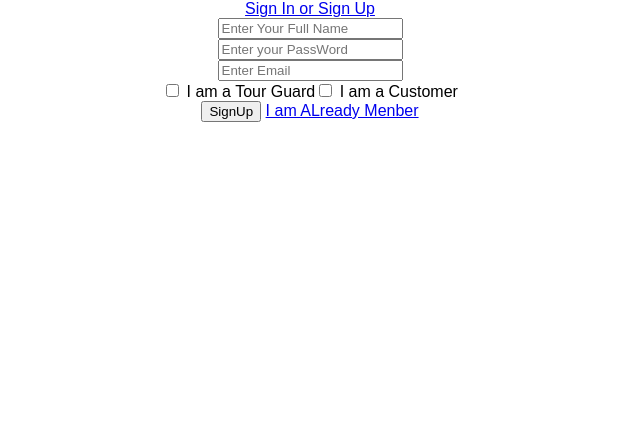
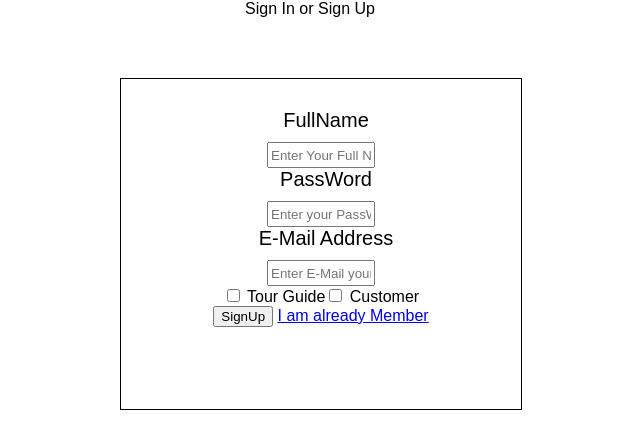
Before and after one commit to wanderlust-bw/wanderlust-FE-Manju, a React (Create React App) app in the folder wonderlust/: page /SignUp in a window 1280 px wide. Shown: the top 448 px of the page, without its empty margins (330-970 px from the left). Built offline with nearby package versions, Linux system fonts and the light colour scheme.

Commit message:
signin and signup form i working

```diff
--- a/wonderlust/src/Components/SignIn.js
+++ b/wonderlust/src/Components/SignIn.js
@@ -1,5 +1,5 @@
 import React from "react"
-import { Link } from "react-router-dom"
+import { Link, NavLink } from "react-router-dom"
 
 
 class SignIn extends React.Component {
@@ -21,7 +21,11 @@ class SignIn extends React.Component {
         this.setState({ [name]: e.target.value })
 
     }
-
+    handleSubmit = e => {
+        e.preventDefault();
+        console.log("This form was submitted with following data");
+        console.log(this.state)
+    }
 
     render() {
         return (
@@ -31,27 +35,27 @@ class SignIn extends React.Component {
                     <div>
 
                         <div>
-                            <Link to="/SignIn">Sign In or </Link>
-                            <Link to="/SignUp">Sign Up</Link>
+                            <NavLink className="navlink1" to="/SignIn">Sign In or </NavLink>
+                            <NavLink className="navlink1"to="/SignUp">Sign Up</NavLink>
                         </div>
-                        <div>
+                        <div className="siginform">
                             <form onSubmit={this.handleSubmit}>
                                 <div>
                                     <div>
                                         <span>Email Address</span>
                                     </div>
-                                    <input type="email" id="email" placeholder="Enter your email" name="email" value={this.state.email} onChange={this.handleChange} />
+                                    <input  className="inputtext" type="email" id="email" placeholder="Enter your email" name="email" value={this.state.email} onChange={this.handleChange} />
                                 </div>
 
                                 <div>
                                     <div>
                                         <span>PassWord</span>
                                     </div>
-                                    <input type="password" id="password" placeholder="Enter PassWord" name="password" value={this.state.password} onChange={this.handleChange} />
+                                    <input  className="inputtext" type="password" id="password" placeholder="Enter Password" name="password" value={this.state.password} onChange={this.handleChange} />
                                 </div>
 
                                 <div>
-                                    <button type="submit" >Sign In</button><a href="#" className="accountlink" to="/SignUp">Create an account</a>
+                                    <button  className="button" type="submit" >Sign In</button><a href="#" className="accountlink" to="/SignUp">Create an account</a>
                                 </div>
                             </form>
                         </div>
--- a/wonderlust/src/Components/SignUpForm.js
+++ b/wonderlust/src/Components/SignUpForm.js
@@ -1,5 +1,6 @@
 import React from "react"
-import {Link}from "react-router-dom"
+import {Link, NavLink}from "react-router-dom"
+import "./form.css"
 
 
 class Signup extends React.Component {
@@ -8,7 +9,7 @@ class Signup extends React.Component {
         this.state = {
             email: "",
             password: "",
-            username: "",
+            name: "",
             hasAgreed: false
 
         }
@@ -28,34 +29,60 @@ class Signup extends React.Component {
         console.log(this.state)
     }
 
-    setGender(event) {
-        console.log(event.target.value);
-      }
+
+
+
+
 
     render() {
+
             return (
-            <div>
-                 <Link to="/SignIn">Sign In or </Link>
-          <Link to="/SignUp">Sign Up</Link>
-                <form className="signup" onchange={this. handleSubmit}>
-                    <div>
-                    <input type="text" id="username" placeholder="Enter Your Full Name" name="username" value={this.state.name}  onChange={this.handleChange} />
+              <div className="maindivs">
+              <div className="App">
+               <div className="maindiv maindiv1">
                </div>
-                    <div>
-                    <input type="password" id="password" placeholder="Enter your PassWord" name="password" value={this.state.password} onChange={this.handleChange} />
+              <div className="maindiv maindiv2">
+
+                <div className="nav">
+                  <NavLink className="navlink1" to="/SignIn" >Sign In or </NavLink>
+                  <NavLink className="navlink1" to="/SignUp">Sign Up</NavLink>
                 </div>
-                    <div>
-                    <input type="Email" id="email" placeholder="Enter Email" name="Email" value={this.state.email}  onChange={this.handleChange} />
+                <div className="siginform">
+                    <form onSubmit={this.handleSubmit}>
+                        <div >
+                        <div className="text">
+                        <div>FullName</div>
                         </div>
-                    <div >
-                    <input type="checkbox" name="hasAgreed" /> <span>I am a Tour Guard</span>
-                    <input type="checkbox" name="hasAgreed" /> <span>I am a Customer</span>
-                    </div>
-                    <div>
-                    <button type="submit">SignUp</button>  <a href="#">I am ALready Menber</a>
+                        <input className="inputtext"  type="text" id="name" placeholder="Enter Your Full Name name" name="name" value={this.state.name} onChange={this.handleChange} />
                         </div>
 
+                        <div >
+                        <div className="text">
+                        <span>PassWord</span>
+                        </div>
+                        <input className="inputtext"  type="text" id="password" placeholder="Enter your PassWord" name="password" value={this.state.password} onChange={this.handleChange} />
+                        </div>
+
+                        <div >
+                        <div className="text">
+                        <span>E-Mail Address</span>
+                        </div>
+
+                        <input  className="inputtext"  type="email" id="email" placeholder="Enter E-Mail your Email" name="email" value={this.state.email} onChange={this.handleChange} />
+                        </div>
+
+                        <div className="checkbox">
+                        <span>
+                        <input  type="checkbox" name="hasAgreed" value={this.state.hasAgreed}   onChange={this.handleChange} /> <span >Tour Guide</span>
+                            <input  type="checkbox" name="hasAgreed" value={this.state.hasAgreed}    onChange={this.handleChange} /> <span >Customer</span>
+                        </span>
+                        </div>
+
+                         <div>
+                        <button  type="submit">SignUp</button> <Link  className="buttontext" to="/SignIn">I am already Member</Link>
+                        </div>
                     </form>
+                    </div>  </div>  </div>
                 </div>
             )
     }
--- /dev/null
+++ b/wonderlust/src/Components/form.css
@@ -0,0 +1,36 @@
+.siginform{
+    margin-top: 40px;
+}
+
+.inputtext{
+    height:20px;
+    width:100px;
+    margin-top:10px;
+}
+
+.siginform{
+    border:1px solid black;
+    padding-top: 30px;
+    width:400px;
+    height:300px;
+    margin-left: 450px;
+    margin-top: 60px;
+}
+
+.text{
+    font-size: 20px;
+    color:black;
+    margin-left: 10px;
+
+}
+
+.navlink1{
+    color:black;
+    text-decoration:none;
+}
+
+.button{
+    height:30px;
+    width:100px;
+
+}
```
Lines whose indentation alone changed are shown as unchanged.
